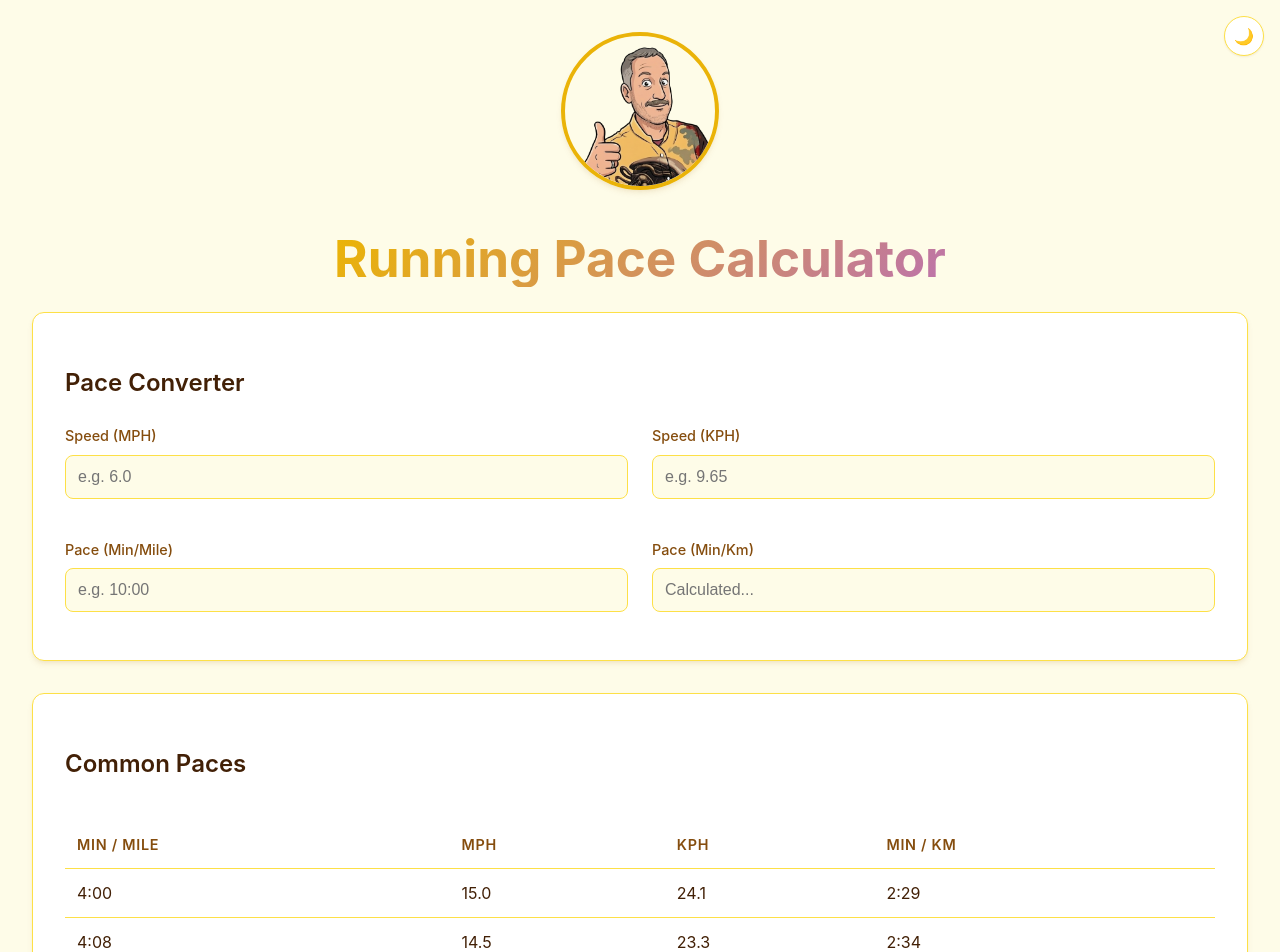
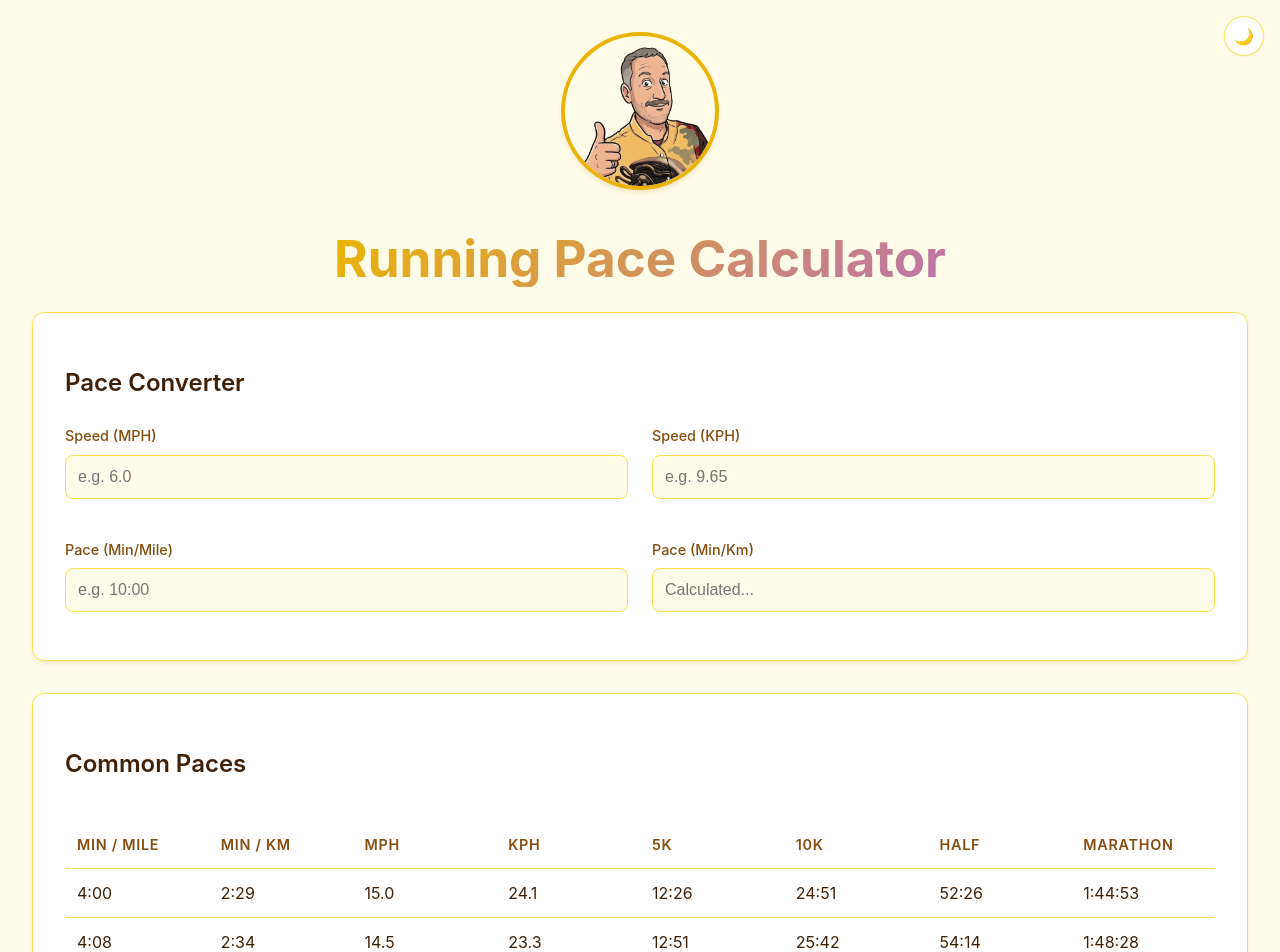
Before and after one commit to DougieWougie/RunningApplication, a React (Vite) app: page / in a window 1280 px wide. Shown: the top 952 px of the page. Built offline with nearby package versions, Linux system fonts and the light colour scheme.

Commit message:
Feat: Update pace table with race times and improved layout
- Added 5k, 10k, Half, and Marathon time columns to Common Paces table

- Distributed table columns evenly using fixed table layout

- Reordered columns to place Min/Km between Min/Mile and MPH

- Fixed CSS lint warning

```diff
--- a/src/components/PaceTable.jsx
+++ b/src/components/PaceTable.jsx
@@ -12,18 +12,26 @@ const PaceTable = () => {
                     <thead>
                         <tr>
                             <th>Min / Mile</th>
+                            <th>Min / Km</th>
                             <th>MPH</th>
                             <th>KPH</th>
-                            <th>Min / Km</th>
+                            <th>5k</th>
+                            <th>10k</th>
+                            <th>Half</th>
+                            <th>Marathon</th>
                         </tr>
                     </thead>
                     <tbody>
                         {data.map((row) => (
                             <tr key={row.mph}>
                                 <td>{row.paceMile}</td>
+                                <td>{row.paceKm}</td>
                                 <td>{row.mph}</td>
                                 <td>{row.kph}</td>
-                                <td>{row.paceKm}</td>
+                                <td>{row.time5k}</td>
+                                <td>{row.time10k}</td>
+                                <td>{row.timeHalf}</td>
+                                <td>{row.timeFull}</td>
                             </tr>
                         ))}
                     </tbody>
--- a/src/index.css
+++ b/src/index.css
@@ -64,6 +64,7 @@ h1 {
   font-size: 3.2em;
   line-height: 1.1;
   background: -webkit-linear-gradient(315deg, var(--color-primary) 25%, #a855f7);
+  background-clip: text;
   -webkit-background-clip: text;
   -webkit-text-fill-color: transparent;
   margin-bottom: 0.5em;
@@ -149,6 +150,7 @@ table {
   width: 100%;
   border-collapse: collapse;
   margin-top: 1rem;
+  table-layout: fixed;
 }
 
 th,
--- a/src/utils/paceCalculator.js
+++ b/src/utils/paceCalculator.js
@@ -29,20 +29,38 @@ export const paceToSpeed = (minutes, seconds, unit = 'mph') => {
   return parseFloat((1 / totalHours).toFixed(2));
 };
 
+export const calculateTime = (distanceKm, speedKph) => {
+  if (!speedKph || speedKph <= 0) return "--:--";
+
+  const totalHours = distanceKm / speedKph;
+  const hours = Math.floor(totalHours);
+  const minutes = Math.floor((totalHours - hours) * 60);
+  const seconds = Math.round(((totalHours - hours) * 60 - minutes) * 60);
+
+  const paddedMinutes = minutes < 10 ? `0${minutes}` : minutes;
+  const paddedSeconds = seconds < 10 ? `0${seconds}` : seconds;
+
+  if (hours > 0) {
+    return `${hours}:${paddedMinutes}:${paddedSeconds}`;
+  }
+  return `${minutes}:${paddedSeconds}`;
+};
+
 export const generatePaceTableData = () => {
   const data = [];
-  // Generate from 5kph to 20kph (approx 3mph to 12.5mph)
-  // Or maybe better to go by common paces?
-  // Let's go by MPH from 3.0 to 15.0 in 0.5 increments
+  // Generate from 3.0 to 15.0 mph in 0.5 increments
   for (let mph = 3.0; mph <= 15.0; mph += 0.5) {
     const kph = mphToKph(mph);
     data.push({
       mph: mph.toFixed(1),
       kph: kph.toFixed(1),
       paceMile: speedToPace(mph, 'mph'),
-      paceKm: speedToPace(kph, 'kph')
+      paceKm: speedToPace(kph, 'kph'),
+      time5k: calculateTime(5, kph),
+      time10k: calculateTime(10, kph),
+      timeHalf: calculateTime(21.0975, kph),
+      timeFull: calculateTime(42.195, kph)
     });
   }
-  return data.reverse(); // Faster paces at top? Or slower? usually faster at top is nice, or standard list. Let's do fast to slow or slow to fast. Usually tables go 3mph -> 4mph. Let's keep it ascending speed (descending pace).
-  // Actually, let's return it ascending speed (3.0, 3.5...)
+  return data.reverse();
 };
```
